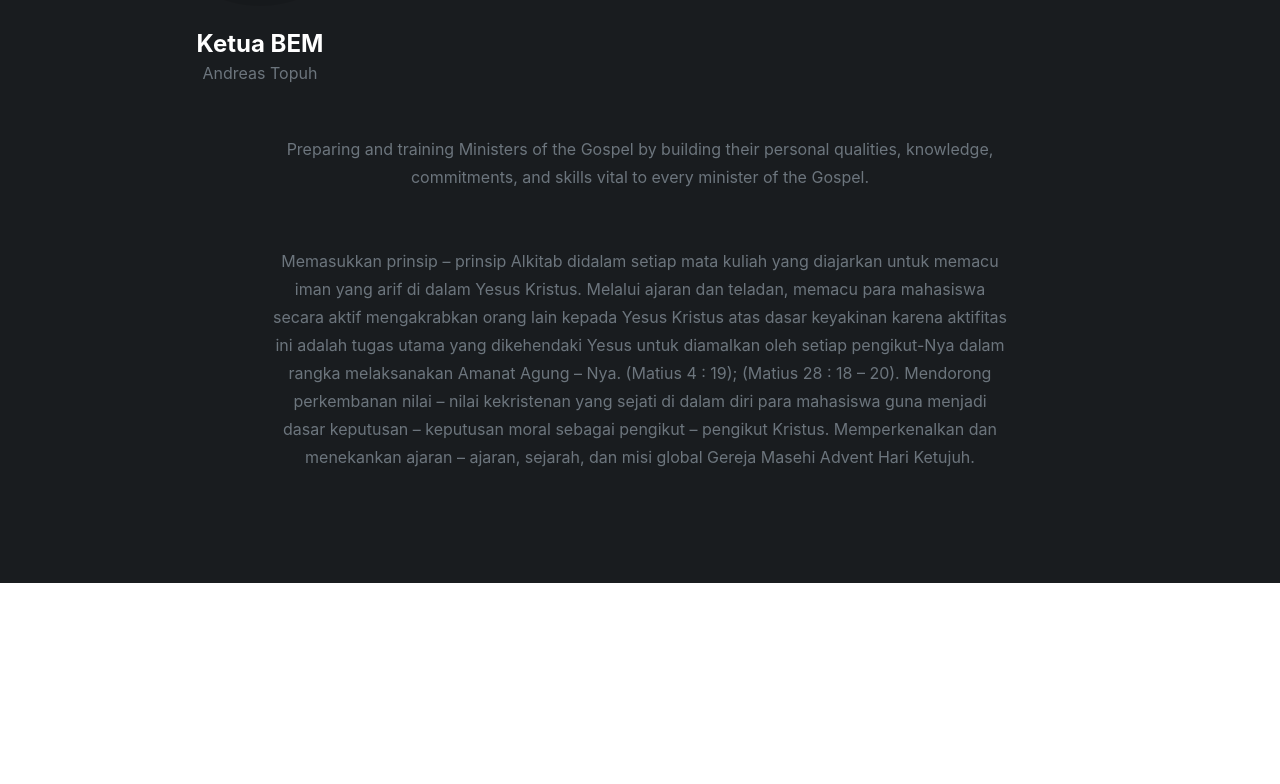
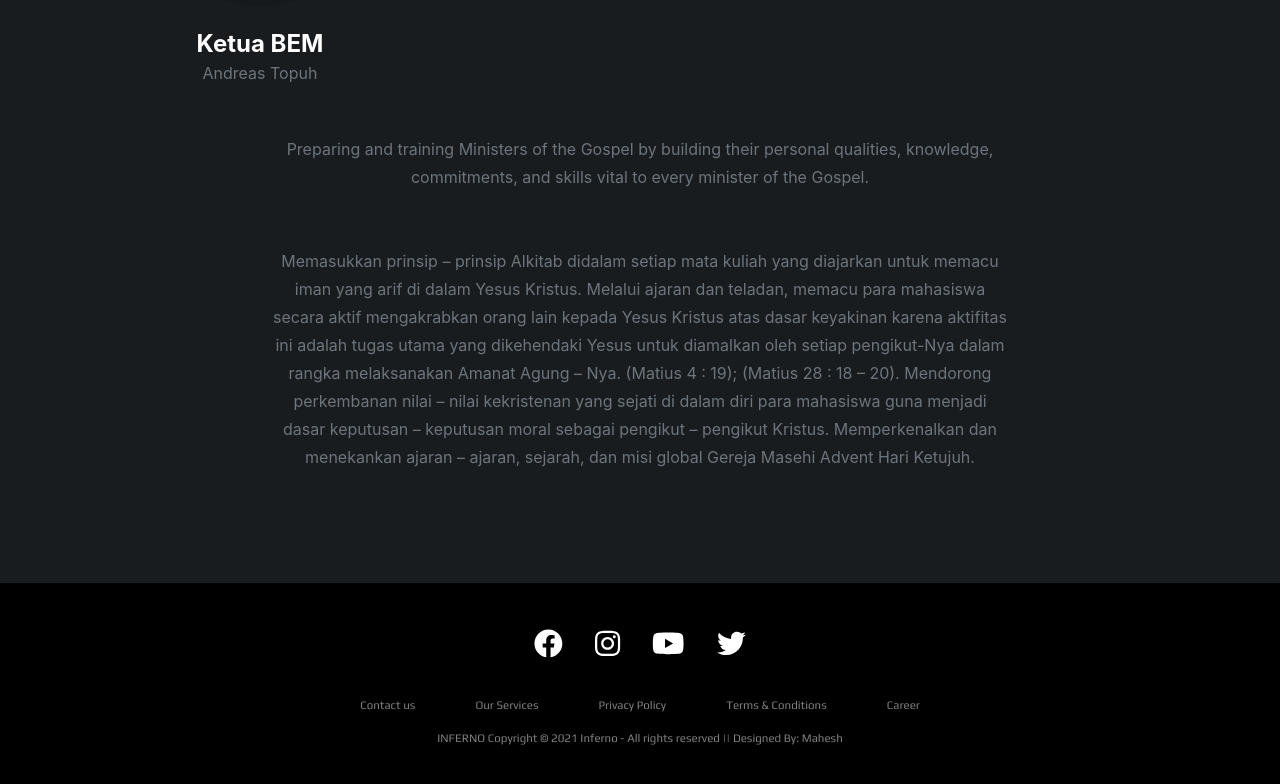
Before and after one commit to willzer0/project-final-filsafat, a React (Vite) app: page / in a window 1280 px wide. Shown: the part 4105-4889 px from the top of the page. Before the commit the page ends 4688 px from the top, so only its background shows below. Built offline with nearby package versions, Linux system fonts and the light colour scheme; data requests are answered from the project's data file.

Commit message:
adding footer with new syle

```diff
--- a/index.html
+++ b/index.html
@@ -4,6 +4,9 @@
     <meta charset="UTF-8" />
     <link rel="icon" type="image/svg+xml" href="/vite.svg" />
     <meta name="viewport" content="width=device-width, initial-scale=1.0" />
+    <link rel="stylesheet" href="https://cdnjs.cloudflare.com/ajax/libs/font-awesome/4.7.0/css/font-awesome.min.css">
+    <link rel="preconnect" href="https://fonts.gstatic.com">
+<link href="https://fonts.googleapis.com/css2?family=Fredoka+One&family=Play&display=swap" rel="stylesheet">
     <script src="https://use.fontawesome.com/releases/v6.1.0/js/all.js" crossorigin="anonymous"></script>
     <link href="./src/styles/styles.css" rel="stylesheet" />
     <!-- <link href="./src/styles/bootstrap.min.css" rel="stylesheet"> -->
--- a/src/App.jsx
+++ b/src/App.jsx
@@ -3,7 +3,7 @@
 // import viteLogo from './assets/vite.svg'
 
 // import AboutUs from './components/AboutUs/aboutus'
-// import ContactUs from './components/Contact/ContactUs'
+import ContactUs from './components/Contact/ContactUs'
 import History from "./components/History/history";
 import Lecture from './components/Lecture/Lecture'
 // import Masterhead from './components/Masterhead/Masterhead'
@@ -21,7 +21,7 @@ function App() {
     <AboutUs /> */}
       <History />
       <Lecture />
-    {/* <ContactUs />  */}
+    <ContactUs />
     </>
   );
 }
--- a/src/components/Contact/ContactUs.jsx
+++ b/src/components/Contact/ContactUs.jsx
@@ -1,66 +1,51 @@
+import './contacus.css'
 function ContactUs() {
   return (
-      <div className="row contact " id="contact" >
-        <div className="col-md-7 d-print-none">
-          <div className="my-2">
-            <form action="https://formspree.io/f/mvojnggg" method="POST">
+    <footer>
+      <div className="footer" id="contact">
+        <div className="logo">
+          <a href="#">
+            <i className="logo-sosmed fab fa-facebook fa-2x" />
+          </a>
+          <a href="#">
+            <i className="logo-sosmed fab fa-instagram fa-2x" />
+          </a>
+          <a href="#">
+            <i className="logo-sosmed fab fa-youtube fa-2x" />
+          </a>
+          <a href="#">
+            <i className="logo-sosmed fab fa-twitter fa-2x" />
+          </a>
+        </div>
         <div className="row">
-                <div className="col-6">
-                  <input
-                    className="form-control"
-                    type="text"
-                    id="name"
-                    name="name"
-                    placeholder="Your Name"
-                    required
-                  />
-                </div>
-                <div className="col-6">
-                  <input
-                    className="form-control"
-                    type="email"
-                    id="email"
-                    name="_replyto"
-                    placeholder="Your E-mail"
-                    required
-                  />
+          <ul>
+            <li>
+              <a href="#">Contact us</a>
+            </li>
+            <li>
+              <a href="#">Our Services</a>
+            </li>
+            <li>
+              <a href="#">Privacy Policy</a>
+            </li>
+            <li>
+              <a href="#">Terms &amp; Conditions</a>
+            </li>
+            <li>
+              <a href="#">Career</a>
+            </li>
+          </ul>
+          <div>
+          INFERNO Copyright © 2021 Inferno - All rights reserved || Designed By:
+          Mahesh
           </div>
         </div>
-              <div className="form-group my-2">
-                <textarea
-                  className="form-control"
-                  style={{ resize: "none" }}
-                  id="message"
-                  name="message"
-                  rows={4}
-                  placeholder="Your Message"
-                  required
-                  defaultValue={""}
-                />
+        {/* <div className="row">
+          INFERNO Copyright © 2021 Inferno - All rights reserved || Designed By:
+          Mahesh
+        </div> */}
       </div>
-              <button className="btn btn-primary mt-2" type="submit">
-                Send
-              </button>
-            </form>
-          </div>
-        </div>
-        <div className="col">
-          <div className="mt-2">
-            <h3 className="h6">Address</h3>
-            <div className="row">
-              <div className="col-12 pb-2 pr-5 text-secondary">
-                <i className="fa-sharp fa-solid fa-location-dot"></i>
-                Bitung City, North Sulawesi, Indonesia
-              </div>
-            </div>
-
-            <h3 className="h6">Phone</h3>
-            <div className="pb-2 text-secondary">------</div>
-            <h3 className="h6">Email</h3>
-            <div className="pb-2 text-secondary">kelompok-front-end@gmail.com</div>
-          </div>
-        </div>
-      </div>
+    </footer>
   );
 }
 
--- /dev/null
+++ b/src/components/Contact/contacus.css
@@ -0,0 +1,66 @@
+.logo-sosmed {
+    margin: 1rem;
+    color: #fff;
+    transition: transform 0.3s ease; /* Add a smooth transition for the transform property */
+}
+
+.logo-sosmed:hover {
+    transform: translateY(-8px);
+    animation-delay: 2ms; /* Note: The animation-delay property is typically used with keyframe animations, not transitions */
+}
+
+.footer {
+    background: #000;
+    padding: 30px 0px;
+    font-family: 'Play', sans-serif;
+    text-align: center;
+}
+
+.footer .row {
+    width: 100%;
+    margin: 1% 0%;
+    padding: 0.6% 0%;
+    color: gray;
+    font-size: 0.8em;
+}
+
+.footer .row a {
+    text-decoration: none;
+    color: gray;
+    transition: 0.5s;
+}
+
+.footer .row a:hover {
+    color: #fff;
+}
+
+.footer .row ul {
+    width: 100%;
+}
+
+.footer .row ul li {
+    display: inline-block;
+    margin: 0px 30px;
+}
+
+.footer .row a i {
+    font-size: 2em;
+    margin: 0% 1%;
+}
+
+@media (max-width:720px) {
+    .footer {
+        text-align: left;
+        padding: 5%;
+    }
+
+    .footer .row ul li {
+        display: block;
+        margin: 10px 0px;
+        text-align: left;
+    }
+
+    .footer .row a i {
+        margin: 0% 3%;
+    }
+}
```
Lines whose indentation alone changed are shown as unchanged.
